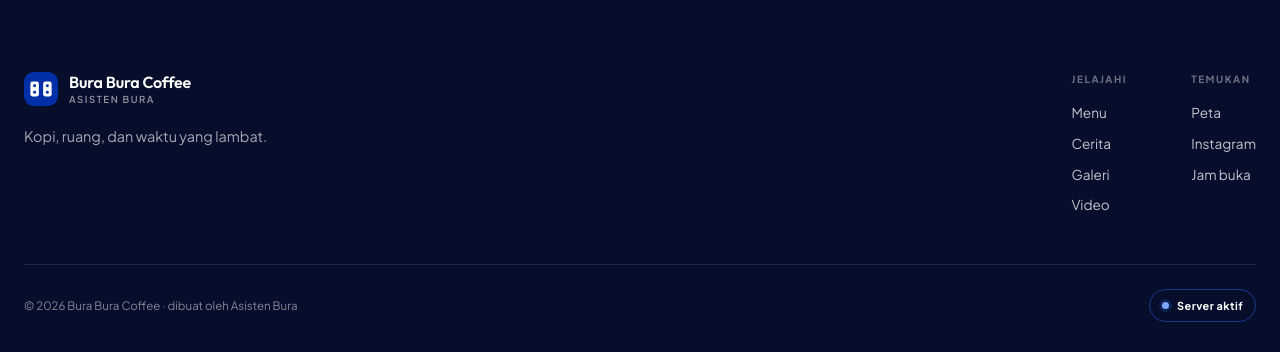
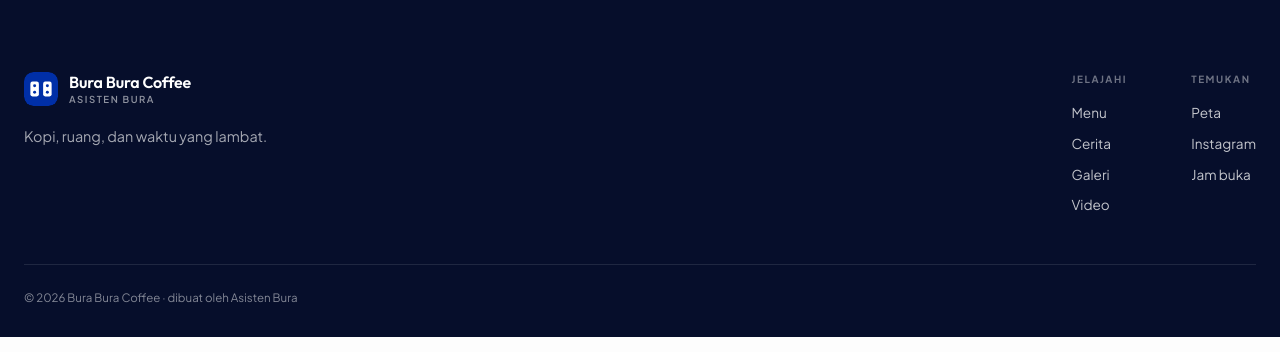
Before and after one commit to rrassya19-bit/PAW-Project-AsistenBura, a Node server app: page / in a window 1280 px wide. Shown: the part 3232-3584 px from the top of the page. Run offline with Node 20, Linux system fonts and the light colour scheme; data that the repository does not hold is empty; some libraries are stand-ins or nearby versions.

Commit message:
Week9(chore): remove server status badge from footer

```diff
--- a/views/404.ejs
+++ b/views/404.ejs
@@ -20,7 +20,5 @@
   </div>
 </main>
 <%- include('partials/footer') %>
-<%# Skrip status dipasang terakhir untuk seluruh halaman %>
-<%- include('partials/scripts/status') %>
 </body>
 </html>
--- a/views/admin/daftar.ejs
+++ b/views/admin/daftar.ejs
@@ -130,7 +130,5 @@
 <%- include('../partials/footer', { namaKafe, appName, tagline, kontak }) %>
 <%# JavaScript sisi klien untuk tombol hapus dan pesan sukses %>
 <%- include('../partials/scripts/produk') %>
-<%# Skrip status dipasang terakhir untuk seluruh halaman %>
-<%- include('../partials/scripts/status') %>
 </body>
 </html>
--- a/views/admin/form.ejs
+++ b/views/admin/form.ejs
@@ -97,7 +97,5 @@
 <%- include('../partials/footer', { namaKafe, appName, tagline, kontak }) %>
 <%# JavaScript sisi klien untuk mengirim form lewat fetch %>
 <%- include('../partials/scripts/produk') %>
-<%# Skrip status dipasang terakhir untuk seluruh halaman %>
-<%- include('../partials/scripts/status') %>
 </body>
 </html>
--- a/views/admin/media-daftar.ejs
+++ b/views/admin/media-daftar.ejs
@@ -72,7 +72,5 @@
 <%- include('../partials/footer', { namaKafe, appName, tagline, kontak }) %>
 <%# JavaScript sisi klien untuk pesan dan tombol hapus media %>
 <%- include('../partials/scripts/media') %>
-<%# Skrip status dipasang terakhir untuk seluruh halaman %>
-<%- include('../partials/scripts/status') %>
 </body>
 </html>
--- a/views/admin/media-form.ejs
+++ b/views/admin/media-form.ejs
@@ -101,7 +101,5 @@
 <%- include('../partials/footer', { namaKafe, appName, tagline, kontak }) %>
 <%# JavaScript sisi klien untuk unggah, pratinjau, dan kesalahan %>
 <%- include('../partials/scripts/media') %>
-<%# Skrip status dipasang terakhir untuk seluruh halaman %>
-<%- include('../partials/scripts/status') %>
 </body>
 </html>
--- a/views/error.ejs
+++ b/views/error.ejs
@@ -18,7 +18,5 @@
   </div>
 </main>
 <%- include('partials/footer') %>
-<%# Skrip status dipasang terakhir untuk seluruh halaman %>
-<%- include('partials/scripts/status') %>
 </body>
 </html>
--- a/views/galeri.ejs
+++ b/views/galeri.ejs
@@ -89,7 +89,5 @@
 <%- include('partials/footer', { namaKafe, appName, tagline, kontak }) %>
 <%# Skrip beranda menyediakan reveal, filter, dan lightbox %>
 <%- include('partials/scripts/beranda') %>
-<%# Skrip status dipasang terakhir untuk seluruh halaman %>
-<%- include('partials/scripts/status') %>
 </body>
 </html>
--- a/views/index.ejs
+++ b/views/index.ejs
@@ -324,7 +324,5 @@
 <%- include('partials/footer', { namaKafe, appName, tagline, kontak }) %>
 <%# Skrip beranda dimuat inline di akhir body agar waktunya sama seperti defer %>
 <%- include('partials/scripts/beranda') %>
-<%# Skrip status dipasang terakhir untuk seluruh halaman %>
-<%- include('partials/scripts/status') %>
 </body>
 </html>
--- a/views/partials/footer.ejs
+++ b/views/partials/footer.ejs
@@ -13,7 +13,7 @@
   const diBerandaFooter = typeof halaman !== 'undefined' && halaman === 'beranda';
   const awalanFooter = diBerandaFooter ? '' : '/';
 %>
-<%# Footer lama: identitas kedai, direktori tautan, dan status server %>
+<%# Footer: identitas kedai dan direktori tautan %>
 <footer class="footer">
   <div class="shell footer__main">
     <div>
@@ -60,11 +60,6 @@
 
   <div class="shell footer__bottom">
     <span>&copy; <%= tahunFooter %> <%= namaKafe %> · dibuat oleh <%= aplikasiFooter %></span>
-    <%# Indikator status diperbarui oleh partial scripts/status.ejs %>
-    <p class="footer__status" data-status aria-live="polite">
-      <span class="status-dot" aria-hidden="true"></span>
-      <span data-status-text>Memeriksa...</span>
-    </p>
   </div>
 </footer>
-<%# Skrip halaman dan status dimuat oleh masing-masing template setelah footer %>
+<%# Skrip halaman dimuat oleh masing-masing template setelah footer %>
--- a/views/partials/scripts/status.ejs
+++ /dev/null
@@ -1,33 +0,0 @@
-<%# Skrip status disalin persis dari public/js/status.js %>
-<script>// Skrip status: memperbarui indikator koneksi server pada footer
-(function () {
-  'use strict';
-
-  // Elemen dokumen dipakai untuk mencari indikator status
-  var doc = document;
-
-  /* ---------- Status server ---------- */
-
-var status = doc.querySelector('[data-status]');
-      var statusText = doc.querySelector('[data-status-text]');
-
-      if (status && statusText) {
-        fetch('/api/status', { headers: { Accept: 'application/json' } })
-          .then(function (response) {
-            if (!response.ok) throw new Error('status');
-            return response.json();
-          })
-          .then(function (data) {
-            var online = data && data.status === 'aktif';
-
-            status.classList.toggle('is-online', online);
-            status.classList.toggle('is-offline', !online);
-            statusText.textContent = online ? 'Server aktif' : 'Tidak terhubung';
-          })
-          .catch(function () {
-            status.classList.add('is-offline');
-            statusText.textContent = 'Tidak terhubung';
-          });
-      }
-})();
-</script>
--- a/views/partials/style.ejs
+++ b/views/partials/style.ejs
@@ -1741,43 +1741,6 @@
       font-size: 0.72rem;
     }
 
-    .footer__status {
-      display: inline-flex;
-      align-items: center;
-      gap: 8px;
-      padding: 7px 12px;
-      border: 1px solid rgba(255, 255, 255, 0.14);
-      border-radius: 999px;
-      color: rgba(255, 255, 255, 0.7);
-      font-size: 0.68rem;
-      font-weight: 700;
-      letter-spacing: 0.04em;
-      white-space: nowrap;
-    }
-
-    .status-dot {
-      width: 7px;
-      height: 7px;
-      border-radius: 50%;
-      background: rgba(255, 255, 255, 0.4);
-      box-shadow: 0 0 0 3px rgba(255, 255, 255, 0.06);
-    }
-
-    .footer__status.is-online {
-      border-color: rgba(42, 99, 255, 0.5);
-      color: var(--white);
-    }
-
-    .footer__status.is-online .status-dot {
-      background: #7FA7FF;
-      box-shadow: 0 0 0 3px rgba(42, 99, 255, 0.2);
-    }
-
-    .footer__status.is-offline .status-dot {
-      background: #FFB4A8;
-      box-shadow: 0 0 0 3px rgba(255, 180, 168, 0.14);
-    }
-
     /* ---------- Lightbox ---------- */
 
     .lightbox:not([open]) {
--- a/views/video.ejs
+++ b/views/video.ejs
@@ -59,7 +59,5 @@
 <%- include('partials/footer', { namaKafe, appName, tagline, kontak }) %>
 <%# Skrip beranda dipakai untuk reveal dan status tanpa memutar video %>
 <%- include('partials/scripts/beranda') %>
-<%# Skrip status dipasang terakhir untuk seluruh halaman %>
-<%- include('partials/scripts/status') %>
 </body>
 </html>
```
